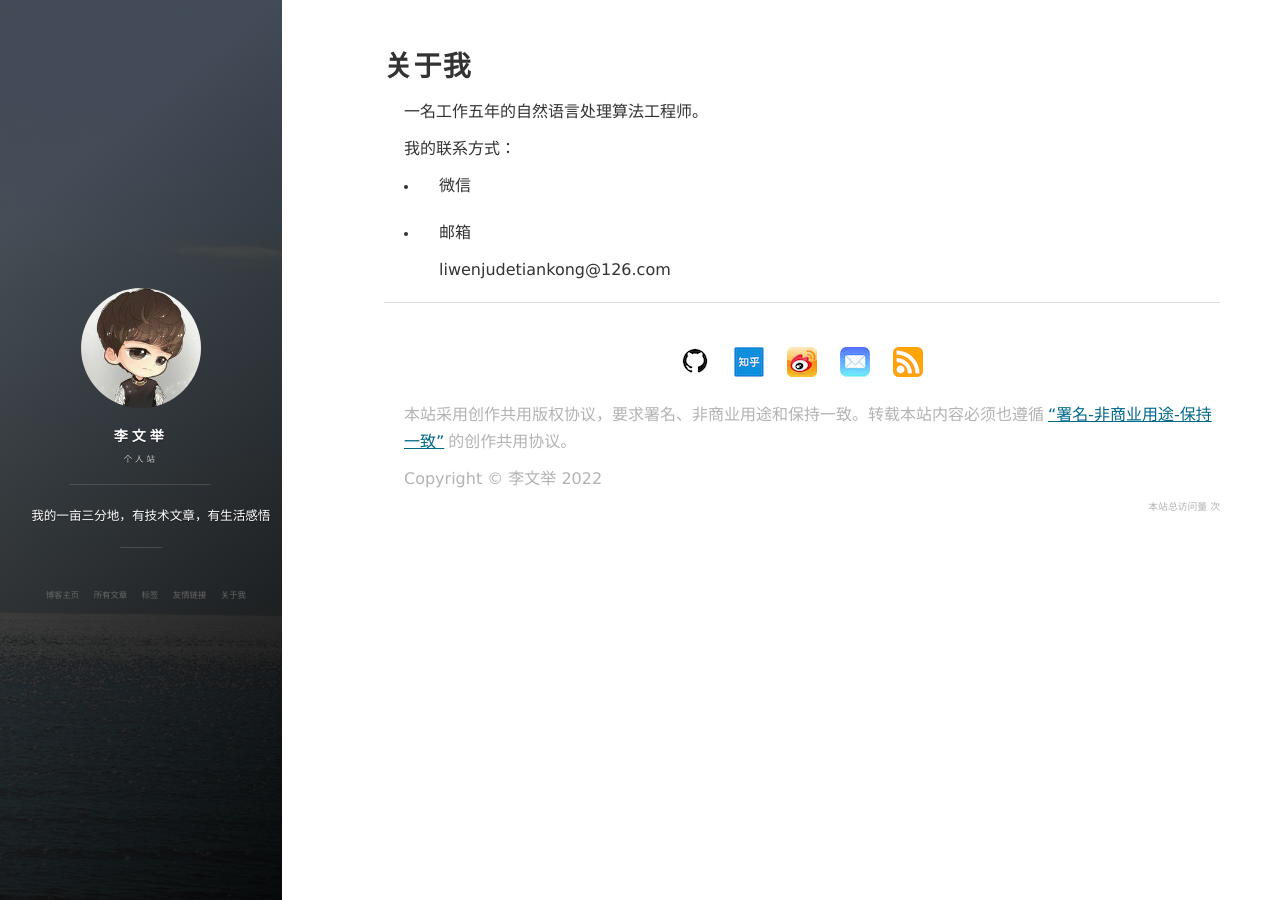
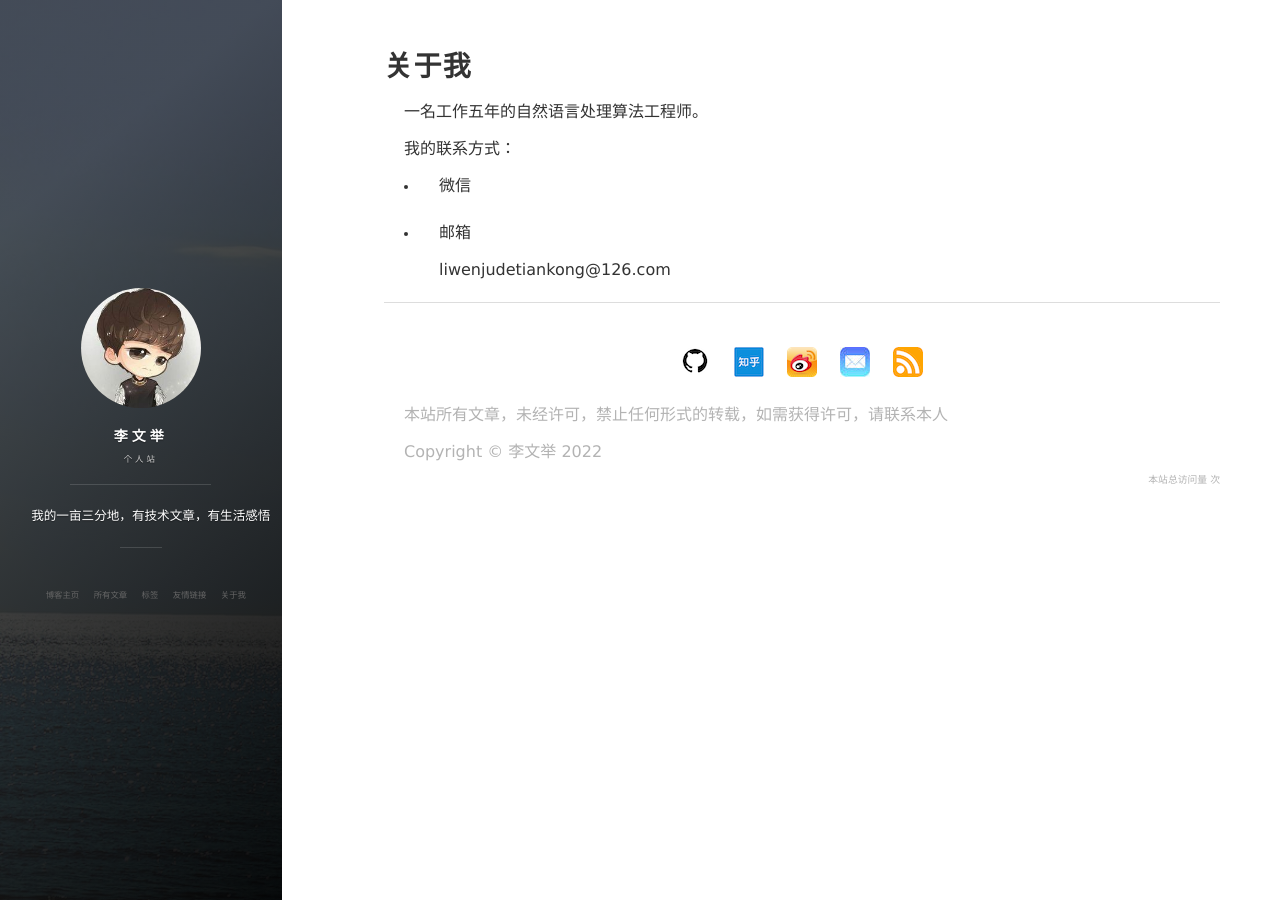
Before and after one commit to liwenju0/liwenju0.github.io, a Jekyll site: the page built from about.md, in a window 1280 px wide. Built offline with Jekyll 4.4.1, drawn with Linux system fonts in a browser that asks for light colours; nearby versions of some CDN libraries; comment, search, counter and statistics services are not loaded.

Commit message:
增加版权说明

```diff
--- a/_includes/footer.html
+++ b/_includes/footer.html
@@ -87,7 +87,7 @@
 
 
         <div class = "footer_div">
-          <p>本站采用创作共用版权协议，要求署名、非商业用途和保持一致。转载本站内容必须也遵循<a href="https://creativecommons.org/licenses/by-nc-nd/2.5/cn/">“署名-非商业用途-保持一致”</a>的创作共用协议。</p>
+          <p>本站所有文章，未经许可，禁止任何形式的转载，如需获得许可，请联系本人</p>
            <p class="copyright text-muted">
             Copyright &copy; {{ site.title }} {{ site.time | date: '%Y' }}
             </p>
```
